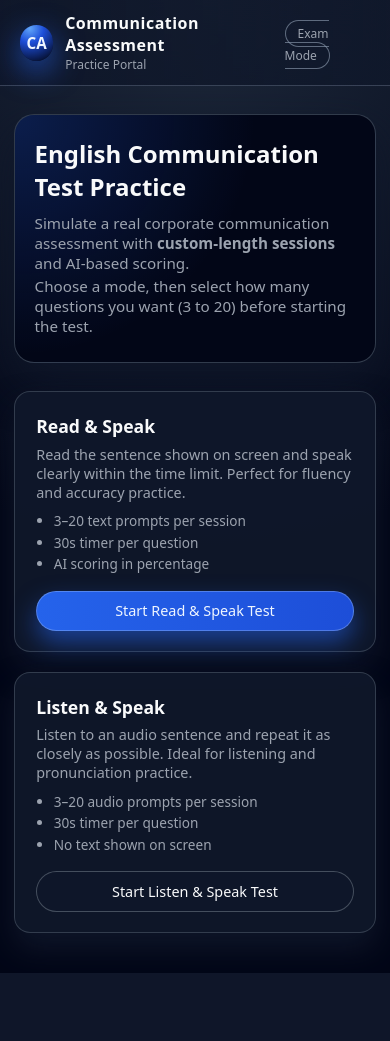
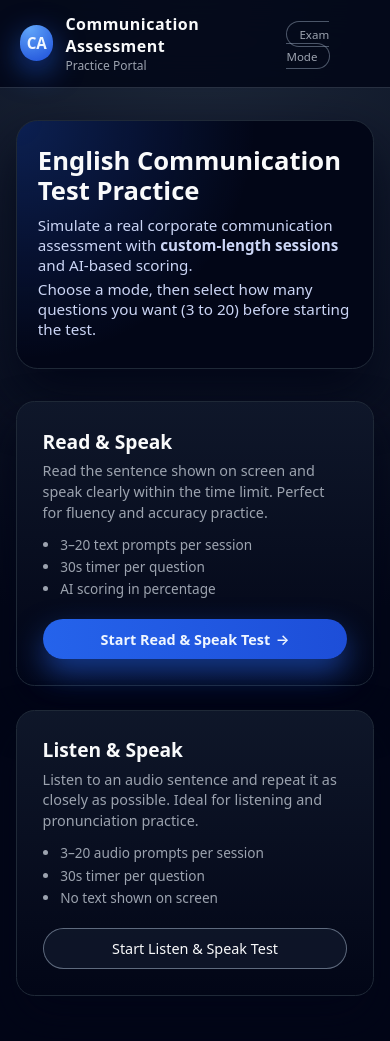
Before and after one commit to arvind88765/communication-test-ai, a Flask app: page / in a window 390 px wide. Before the commit the page ends 973 px from the top, so only its background shows below. Run offline with Flask 3, Linux system fonts and the light colour scheme.

Commit message:
Update style.css

```diff
--- a/static/style.css
+++ b/static/style.css
@@ -2,7 +2,273 @@
   --bg: #0b1120;
   --panel: #0f172a;
   --card: #111827;
+  --accent: #2563eb;:root {
+  --bg: #020617;
+  --panel: #0f172a;
+  --card: #111827;
   --accent: #2563eb;
+  --accent-soft: rgba(37, 99, 235, 0.14);
+  --border-subtle: rgba(55, 65, 81, 0.85);
+  --text-main: #f9fafb;
+  --text-muted: #9ca3af;
+  --danger: #ef4444;
+  --success: #22c55e;
+}
+
+* {
+  box-sizing: border-box;
+  font-family: system-ui, -apple-system, BlinkMacSystemFont, "Segoe UI", sans-serif;
+}
+
+body.app-body {
+  margin: 0;
+  padding: 0;
+  background: radial-gradient(circle at top, #1e293b 0, #020617 60%);
+  color: var(--text-main);
+  min-height: 100vh;
+}
+
+/* ================= HEADER ================= */
+
+.app-header {
+  position: sticky;
+  top: 0;
+  z-index: 10;
+  backdrop-filter: blur(18px);
+  background: rgba(2, 6, 23, 0.85);
+  border-bottom: 1px solid rgba(148, 163, 184, 0.25);
+}
+
+.header-inner {
+  max-width: 960px;
+  margin: 0 auto;
+  padding: 0.8rem 1.25rem;
+  display: flex;
+  align-items: center;
+  justify-content: space-between;
+}
+
+.brand {
+  display: flex;
+  gap: 0.75rem;
+  align-items: center;
+}
+
+.logo-circle {
+  width: 36px;
+  height: 36px;
+  border-radius: 999px;
+  background: radial-gradient(circle at 30% 10%, #60a5fa, #1d4ed8);
+  display: flex;
+  align-items: center;
+  justify-content: center;
+  font-weight: 700;
+  font-size: 0.95rem;
+  color: #eff6ff;
+  box-shadow: 0 10px 30px rgba(37, 99, 235, 0.6);
+}
+
+.brand-text {
+  display: flex;
+  flex-direction: column;
+}
+
+.brand-title {
+  font-weight: 600;
+  letter-spacing: 0.03em;
+}
+
+.brand-subtitle {
+  font-size: 0.75rem;
+  color: var(--text-muted);
+}
+
+.badge {
+  font-size: 0.72rem;
+  padding: 0.3rem 0.75rem;
+  border-radius: 999px;
+  border: 1px solid rgba(148, 163, 184, 0.5);
+  color: var(--text-muted);
+}
+
+/* ================= MAIN ================= */
+
+.app-main {
+  max-width: 960px;
+  margin: 2rem auto 2.8rem;
+  padding: 0 1.25rem;
+}
+
+/* ================= HERO ================= */
+
+.hero-card {
+  background:
+    radial-gradient(circle at top left, rgba(37, 99, 235, 0.28), transparent 55%),
+    linear-gradient(to bottom, #020617, #020617);
+  border-radius: 1.35rem;
+  padding: 2rem 1.9rem;
+  border: 1px solid var(--border-subtle);
+  box-shadow: 0 26px 55px rgba(2, 6, 23, 0.95);
+  margin-bottom: 2rem;
+}
+
+.hero-card h1 {
+  margin: 0 0 0.6rem;
+  font-size: 2rem;
+  font-weight: 700;
+  line-height: 1.15;
+}
+
+.hero-card p {
+  margin: 0.25rem 0;
+  max-width: 40rem;
+  font-size: 0.95rem;
+  color: #cbd5f5;
+}
+
+.hero-note {
+  margin-top: 0.75rem;
+  font-size: 0.85rem;
+  color: #e5e7eb;
+}
+
+/* ================= MODE GRID ================= */
+
+.mode-grid {
+  display: grid;
+  grid-template-columns: repeat(2, minmax(0, 1fr));
+  gap: 1.5rem;
+}
+
+.mode-card {
+  background: linear-gradient(
+    180deg,
+    rgba(15, 23, 42, 0.98),
+    rgba(2, 6, 23, 0.98)
+  );
+  border-radius: 1.15rem;
+  padding: 1.6rem;
+  border: 1px solid var(--border-subtle);
+  box-shadow: 0 24px 45px rgba(2, 6, 23, 0.9);
+  transition: transform 0.2s ease, box-shadow 0.2s ease;
+}
+
+.mode-card:hover {
+  transform: translateY(-4px);
+  box-shadow: 0 32px 65px rgba(2, 6, 23, 0.95);
+}
+
+.mode-card h2 {
+  margin-top: 0;
+  margin-bottom: 0.4rem;
+  font-size: 1.2rem;
+  font-weight: 600;
+}
+
+.mode-card p {
+  margin: 0.3rem 0 0.7rem;
+  font-size: 0.9rem;
+  line-height: 1.45;
+  color: var(--text-muted);
+}
+
+.feature-list {
+  margin: 0.5rem 0 1.3rem;
+  padding-left: 1.1rem;
+  font-size: 0.85rem;
+  color: var(--text-muted);
+}
+
+.feature-list li {
+  margin-bottom: 0.2rem;
+}
+
+/* ================= BUTTONS ================= */
+
+.primary-btn,
+.secondary-btn,
+.ghost-btn {
+  border-radius: 999px;
+  padding: 0.65rem 1.2rem;
+  border: none;
+  cursor: pointer;
+  font-size: 0.9rem;
+  display: inline-flex;
+  align-items: center;
+  justify-content: center;
+  gap: 0.35rem;
+  text-decoration: none;
+  transition: transform 0.15s ease, box-shadow 0.15s ease;
+}
+
+.primary-btn {
+  background: linear-gradient(to right, #2563eb, #1d4ed8);
+  color: #eff6ff;
+  font-weight: 600;
+  box-shadow: 0 14px 30px rgba(37, 99, 235, 0.55);
+}
+
+.primary-btn::after {
+  content: "→";
+}
+
+.primary-btn:hover {
+  transform: translateY(-1px);
+  box-shadow: 0 20px 40px rgba(37, 99, 235, 0.7);
+}
+
+.secondary-btn {
+  background: rgba(15, 23, 42, 0.9);
+  border: 1px solid rgba(148, 163, 184, 0.6);
+  color: var(--text-main);
+}
+
+.secondary-btn:hover {
+  background: rgba(31, 41, 55, 0.9);
+}
+
+.ghost-btn {
+  background: transparent;
+  border: 1px solid rgba(148, 163, 184, 0.6);
+  color: var(--text-muted);
+}
+
+.full-width {
+  width: 100%;
+}
+
+/* ================= TEST / RESULTS / SLIDER ================= */
+/* (UNCHANGED LOGIC – ONLY SHADOW & SPACING POLISH) */
+
+.test-card,
+.result-card,
+.detail-card {
+  background: rgba(15, 23, 42, 0.98);
+  border-radius: 1.1rem;
+  border: 1px solid var(--border-subtle);
+  box-shadow: 0 20px 40px rgba(2, 6, 23, 0.95);
+}
+
+/* ================= RESPONSIVE ================= */
+
+@media (max-width: 720px) {
+  .app-main {
+    padding: 0 1rem;
+  }
+
+  .hero-card {
+    padding: 1.6rem 1.3rem;
+  }
+
+  .hero-card h1 {
+    font-size: 1.6rem;
+  }
+
+  .mode-grid {
+    grid-template-columns: 1fr;
+  }
+}
+
   --accent-soft: rgba(37, 99, 235, 0.12);
   --border-subtle: #1f2937;
   --text-main: #f9fafb;
```
